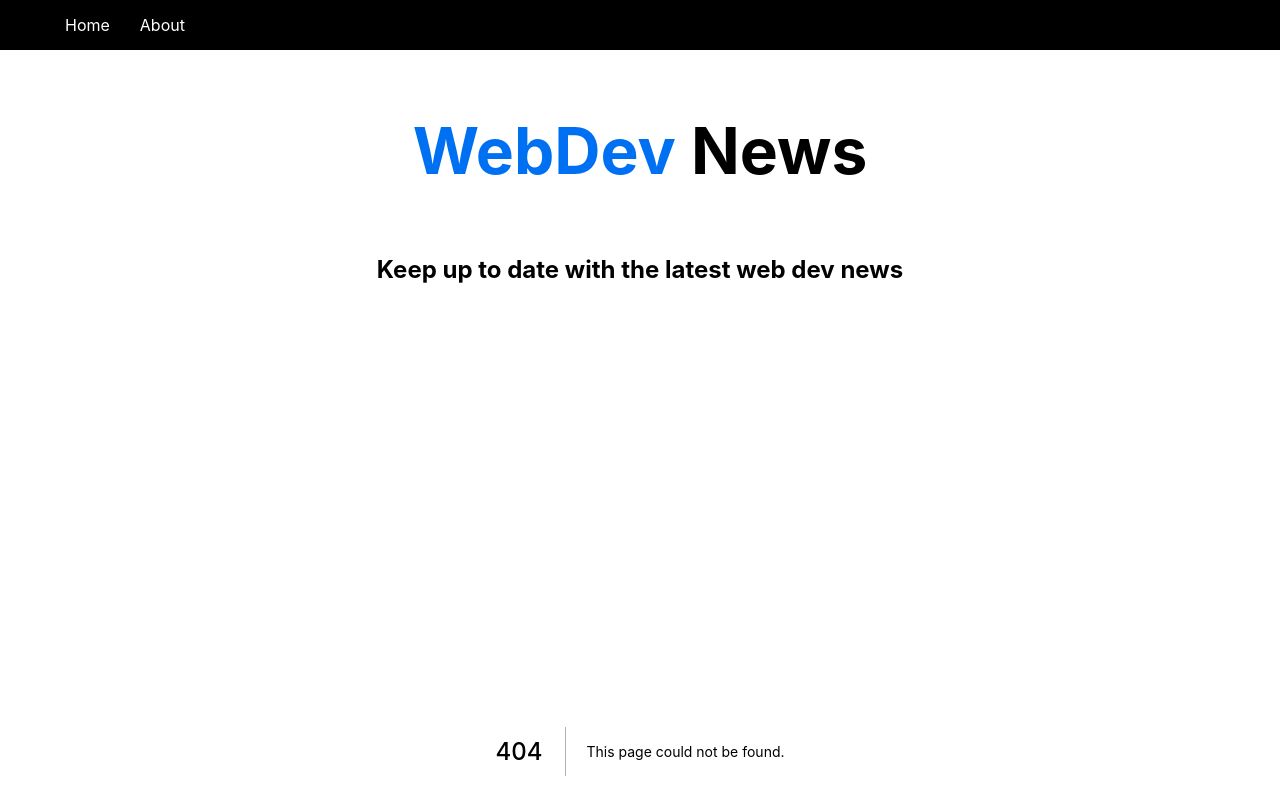
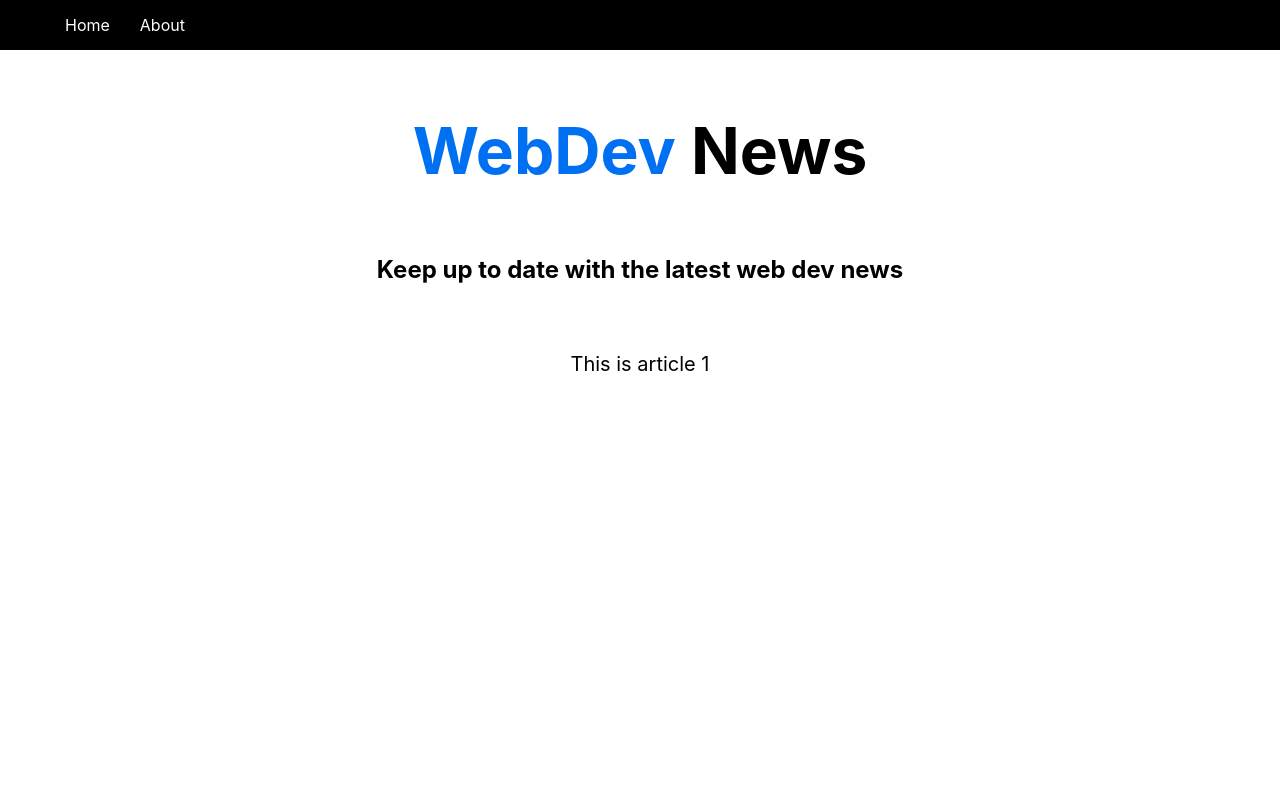
Before and after one commit to Carururu/next-crash-course, a Next.js app: page /article/1 in a window 1280 px wide. Before the commit this address had no page. Shown: the top 798 px of the page. Built offline with nearby package versions, Linux system fonts and the light colour scheme.

Commit message:
Nested Routing

```diff
--- /dev/null
+++ b/pages/article/[id]/index.js
@@ -0,0 +1,10 @@
+import { useRouter } from 'next/router'
+
+const Article = () => {
+  const router = useRouter()
+  const { id } = router.query
+
+  return <div>This is article {id}</div>
+}
+
+export default Article
```
